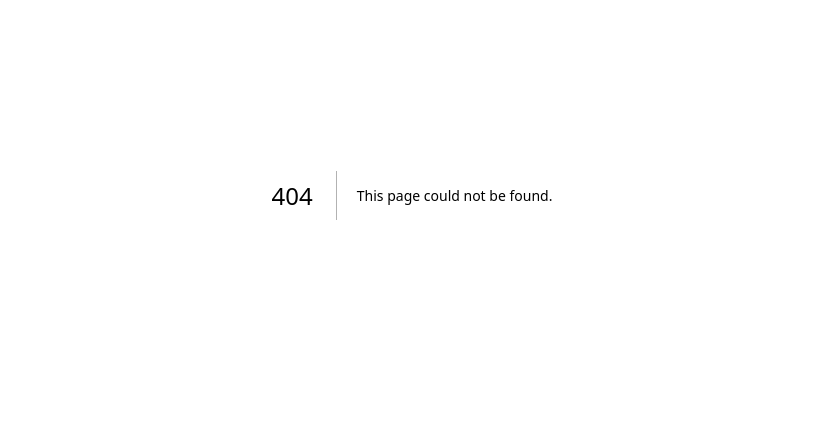
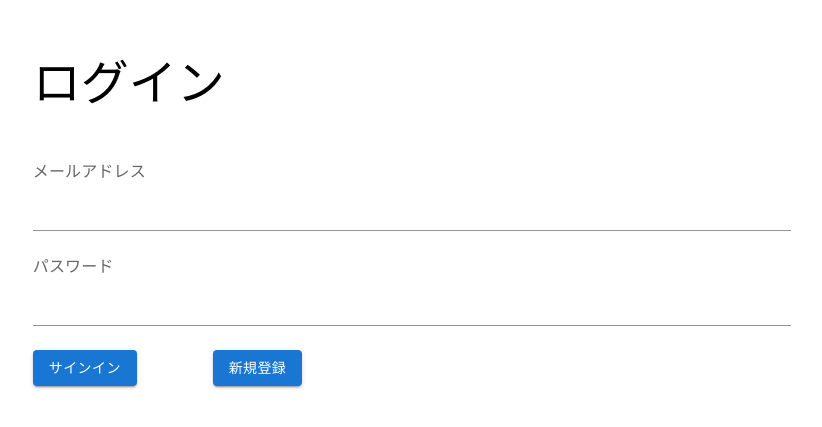
Before and after one commit to taku-271/multi-service, a Next.js app in the folder packages/frontend/: page /auth/signin in a window 1280 px wide. Before the commit this address had no page. Shown: the part 205-632 px from the top of the page, without its empty margins (228-1050 px from the left). Built offline with nearby package versions, Linux system fonts and the light colour scheme.

Commit message:
feat: ログイン機能のページ修正

```diff
--- /dev/null
+++ b/packages/frontend/src/middleware.ts
@@ -0,0 +1,5 @@
+export { default } from "next-auth/middleware";
+
+export const config = {
+  matcher: ["/((?!auth).*)"],
+};
--- a/packages/frontend/src/pages/api/auth/[...nextauth].js
+++ b/packages/frontend/src/pages/api/auth/[...nextauth].js
@@ -27,13 +27,14 @@ export default NextAuth({
         });
 
         if (user.data && user.data.password === hashedPassword) {
-          console.log(user.data);
           return user.data;
         } else {
-          throw new Error("ログインに失敗しました");
           return null;
         }
       },
     }),
   ],
+  pages: {
+    signIn: "/auth/signin",
+  },
 });
--- /dev/null
+++ b/packages/frontend/src/pages/auth/signin/index.tsx
@@ -0,0 +1,60 @@
+import {
+  Box,
+  Button,
+  FormControl,
+  FormLabel,
+  Input,
+  Typography,
+} from "@mui/material";
+import { GetServerSideProps } from "next";
+import { getCsrfToken } from "next-auth/react";
+import { useRouter } from "next/router";
+
+type SignInProps = {
+  csrfToken?: string;
+};
+
+const SignIn = ({ csrfToken }: SignInProps) => {
+  const router = useRouter();
+  const { error } = router.query;
+
+  return (
+    <Box padding="20%">
+      <Typography variant="h3" mb="1em">
+        ログイン
+      </Typography>
+      <form method="post" action="/api/auth/callback/credentials">
+        <Input name="csrfToken" type="hidden" defaultValue={csrfToken} />
+        <FormControl color="primary" sx={{ width: "100%", mb: 3 }}>
+          <FormLabel htmlFor="title">メールアドレス</FormLabel>
+          <Input type="email" name="email" fullWidth />
+        </FormControl>
+        <FormControl color="primary" sx={{ width: "100%", mb: 3 }}>
+          <FormLabel htmlFor="title">パスワード</FormLabel>
+          <Input type="password" name="password" fullWidth />
+        </FormControl>
+        {error && (
+          <Typography color="red" mb="1em">
+            メールアドレスまたはパスワードが違います。
+          </Typography>
+        )}
+        <Button type="submit" variant="contained" sx={{ mr: "10%" }}>
+          サインイン
+        </Button>
+        <Button onClick={() => router.push("/auth/signup")} variant="contained">
+          新規登録
+        </Button>
+      </form>
+    </Box>
+  );
+};
+
+export const getServerSideProps: GetServerSideProps = async (context) => {
+  return {
+    props: {
+      csrfToken: await getCsrfToken(context),
+    },
+  };
+};
+
+export default SignIn;
--- a/packages/frontend/src/pages/index.tsx
+++ b/packages/frontend/src/pages/index.tsx
@@ -1,4 +1,5 @@
 import { Box, Button } from "@mui/material";
+import { signOut } from "next-auth/react";
 import { useRouter } from "next/router";
 
 const Index = () => {
@@ -16,6 +17,7 @@ const Index = () => {
       <Button variant="contained" onClick={() => push("/schedule")}>
         スケジュール管理
       </Button>
+      <Button onClick={() => signOut()}>サインアウト</Button>
     </Box>
   );
 };
```
Also changed, not shown: packages/frontend/src/pages/login/index.tsx (deleted, +0 -22 lines).
